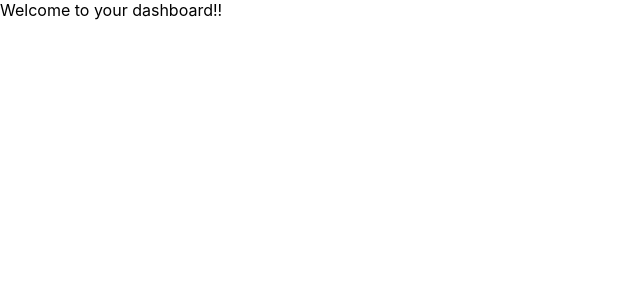
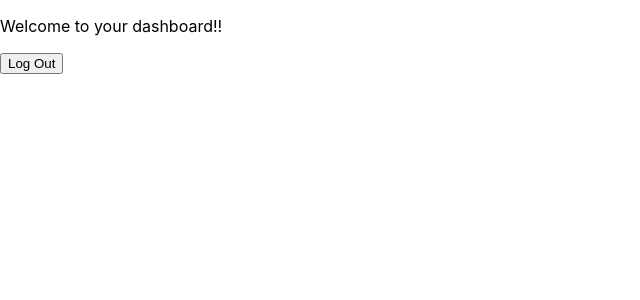
Before and after one commit to minericpark/StickIt, a React (Create React App) app in the folder stickit/: page /dashboard in a window 1280 px wide. Shown: the top 300 px of the page, without its empty margins (0-640 px from the left). Built offline with nearby package versions, Linux system fonts and the light colour scheme.

Commit message:
Add Log Out button to dashboard template

```diff
--- a/stickit/src/components/dashboard.js
+++ b/stickit/src/components/dashboard.js
@@ -1,5 +1,18 @@
+import { useHistory } from 'react-router-dom';
+
 function Dashboard() {
-    return <div>Welcome to your dashboard!!</div>
+    const history = useHistory();
+
+    function logoutButtonClick() {
+        history.push('/login');
+    }
+
+    return (
+        <div>
+            <p>Welcome to your dashboard!!</p>
+            <button onClick={logoutButtonClick}>Log Out</button>
+        </div>
+    );
 }
 
 export default Dashboard;
```
